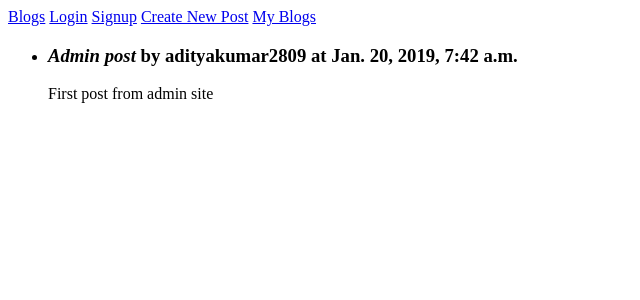
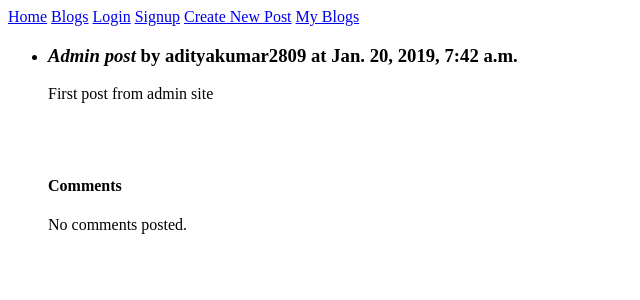
Before and after one commit to jsparmani/LUGwebsite, a Django app: a page that uses lugwebsite/templates/base.html in a window 1280 px wide. Shown: the top 300 px of the page, without its empty margins (0-640 px from the left). Run offline with Django 3.2, Linux system fonts and the light colour scheme; data comes from the database, SQL or seed files in the repository; both versions use the stored data as it was after the commit; data that the repository does not hold is empty.

Commit message:
Add comments counter and comments list

```diff
--- a/lugwebsite/blog/templates/blog/_blog_detail.html
+++ b/lugwebsite/blog/templates/blog/_blog_detail.html
@@ -5,3 +5,15 @@
 {% if user.is_authenticated and post.user == user and not hide_delete %}
 	<a href="{% url 'blog:delete' pk=post.pk %}" title="delete">Delete</a>
 {% endif %}
+
+<h4>Comments</h4>
+{% for comment in post.comments.all %}
+	<ul>
+		<li>
+			<p>{{ comment.text|safe|linebreaks }}</p>
+    		<p>Posted by: <strong>{{ comment.author }}</strong></p>
+    	</li>
+	</ul>
+	{% empty %}
+	<p>No comments posted.</p>
+{% endfor %}
--- a/lugwebsite/blog/templates/blog/_blog_list.html
+++ b/lugwebsite/blog/templates/blog/_blog_list.html
@@ -1,4 +1,5 @@
 <h3><em>{{ post.title }}</em> by {{post.user.username}} at {{post.created_at}}</h3>
+<p>Comments: {{post.comments.all.count}}</p>
 {% if user.is_authenticated %}
 	<a href="{% url 'blog:single' username=post.user.username pk=post.pk %}">Read more...</a>
 {% else %}
--- a/lugwebsite/templates/base.html
+++ b/lugwebsite/templates/base.html
@@ -7,6 +7,7 @@
 </head>
 <body>
 
+	<a href="{% url 'home' %}">Home</a>
 	<a href="{% url 'blog:all' %}">Blogs</a>
 	{% if user.is_authenticated %}
 		<a href="{% url 'accounts:logout' %}">Logout</a>
```
Also changed, not shown: lugwebsite/db.sqlite3.
